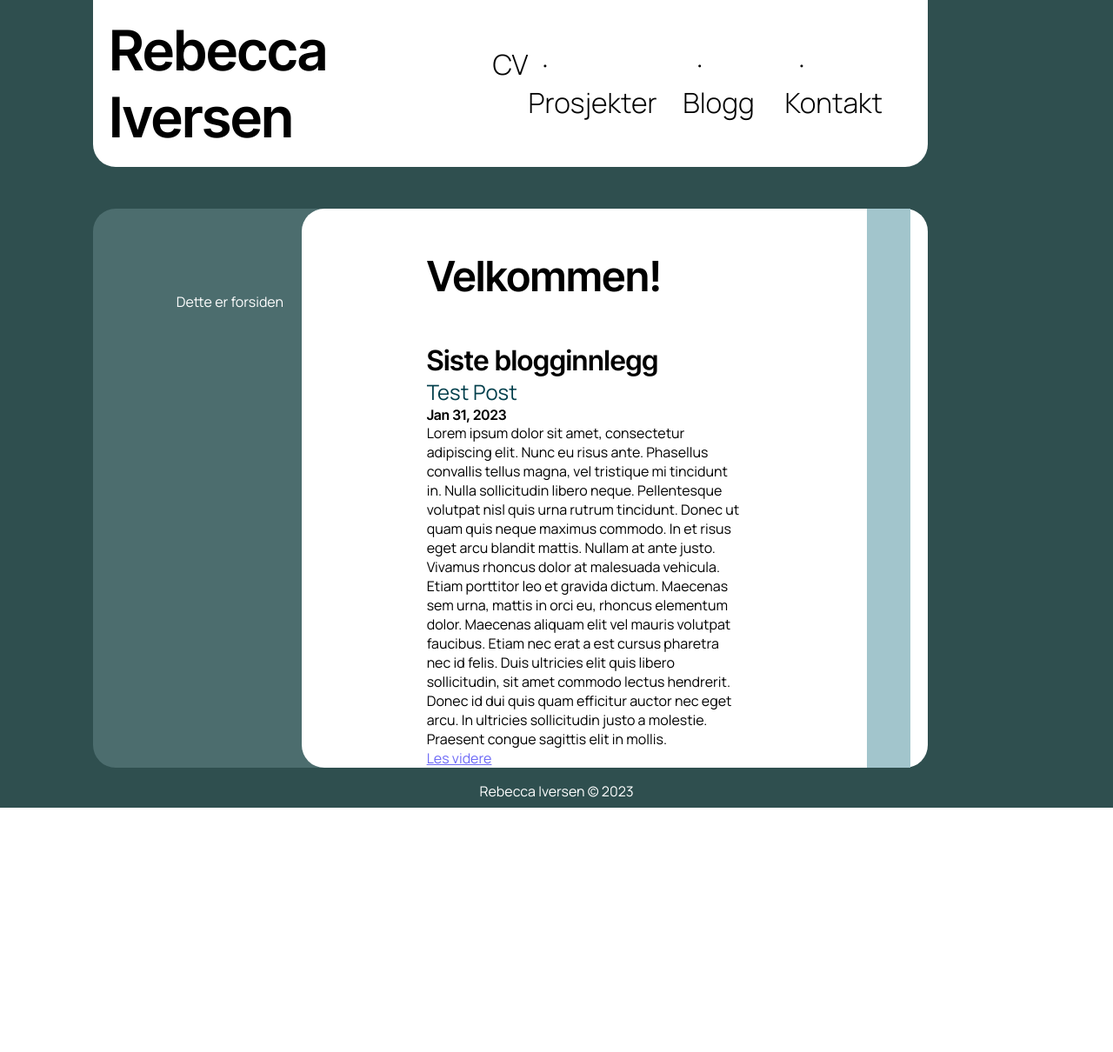
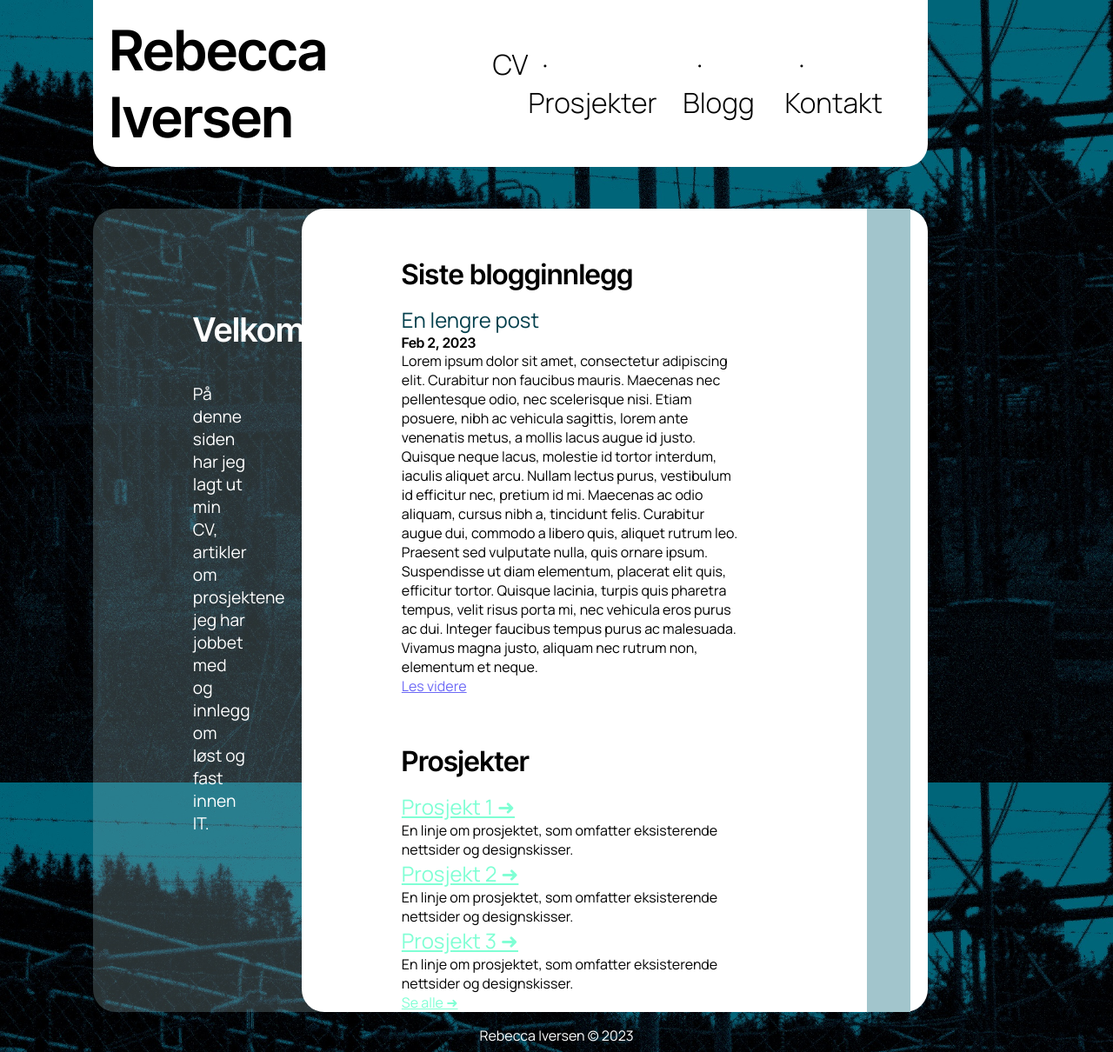
Before and after one commit to reiv003/Portef-ljesiden, a Jekyll site: the page built from _pages/index.markdown, in a window 1280 px wide. Shown: the whole page at 87% size. Built offline with Jekyll 4.4.1, drawn with Linux system fonts in a browser that asks for light colours; before the commit the page ends 929 px from its top, so only the background shows below that.

Commit message:
Added bg image, temp favicon and changes to the layout

```diff
--- a/_pages/index.markdown
+++ b/_pages/index.markdown
@@ -5,11 +5,14 @@ permalink: /
 ---
 
 <div class="sidebar">
-    Dette er forsiden
+<div class="sidebar__content">
+    <div><h1 class="sidebar__title">Velkommen!</h1></div>
+    <div>
+     På denne siden har jeg lagt ut min CV, artikler om prosjektene jeg har jobbet med og innlegg om løst og fast innen IT.</div>
+    </div>
 </div>
 
 <div class="index">
-    <div><h1>Velkommen!</h1></div>
     <div>
         <h2>Siste blogginnlegg</h2>
         <ul>
@@ -22,6 +25,27 @@ permalink: /
             {% endfor %}
         </ul>
     </div>
+    <div>
+        <h2>Prosjekter</h2>
+        <div>
+            <ul>
+            <li>
+                <h3><a href="/prosjekter">Prosjekt 1 ➜</a></h3>
+                <div>En linje om prosjektet, som omfatter eksisterende nettsider og designskisser.</div>
+            </li>
+            <li>
+                <h3>
+                <a href="/prosjekter">Prosjekt 2 ➜</a></h3>
+                <div>En linje om prosjektet, som omfatter eksisterende nettsider og designskisser.</div>
+            </li>
+            <li>
+                <h3><a href="/prosjekter">Prosjekt 3 ➜</a></h3>
+                <div>En linje om prosjektet, som omfatter eksisterende nettsider og designskisser.</div>
+            </li>
+            </ul>
+            <div><a href="/prosjekter">Se alle ➜</a></div>
+        </div>
+    </div>
 
 </div>
 <div class="accent"><div class="accent2"></div></div>
--- a/_sass/_fonts.scss
+++ b/_sass/_fonts.scss
@@ -56,6 +56,14 @@
     color: var(--inverse-text-color);
 }
 
+.sidebar {
+    font-size: 1.2em;
+}
+
+.sidebar__title {
+    font-size: 2em;
+}
+
 .post__content h2 {
     font-size: 2em;
     font-family: InterTightThin;
--- a/_sass/_general.scss
+++ b/_sass/_general.scss
@@ -1,6 +1,10 @@
 //because it is the top level element, container is placed first here despite being an id.
 #container {
     background-color: var(--site-background-color);
+    background-image: url("/images/master_teal_50.jpg");
+    background-repeat: no-repeat;
+    background-attachment: fixed;
+    background-size: cover;
     min-height: 100vh;
     display: grid;
     grid-template-columns: repeat(12,1fr);
@@ -59,10 +63,18 @@ footer {
     z-index: 1;
 }
 
+.post__content {
+    white-space: pre-line;
+}
+
 .index > div, .blog > div {
-    margin-left: 20%;
-    margin-top: 3em;
+    margin-left: 16%;
+    margin-top: 3.5em;
     margin-right: 30%;
+}
+
+.index h2 {
+    margin-bottom: 0.5em;
 }
 
 .sidebar {
@@ -72,6 +84,17 @@ footer {
     grid-column: 1 / 5;
     grid-row: 1;
 
+}
+
+.sidebar__content {
+    display: flex;
+    flex-direction: column;
+    justify-content: center;
+    margin-right: 30%;
+}
+
+.sidebar__content div {
+    margin-bottom: 2em;
 }
 
 .accent {
--- /dev/null
+++ b/posts/2023/_posts/2023-02-02-en-lengre-post.md
@@ -0,0 +1,34 @@
+---
+title: "En lengre post"
+tags: [oppdatering]
+---
+
+Lorem ipsum dolor sit amet, consectetur adipiscing elit. Curabitur non faucibus mauris. Maecenas nec pellentesque odio, nec scelerisque nisi. Etiam posuere, nibh ac vehicula sagittis, lorem ante venenatis metus, a mollis lacus augue id justo. Quisque neque lacus, molestie id tortor interdum, iaculis aliquet arcu. Nullam lectus purus, vestibulum id efficitur nec, pretium id mi. Maecenas ac odio aliquam, cursus nibh a, tincidunt felis. Curabitur augue dui, commodo a libero quis, aliquet rutrum leo. Praesent sed vulputate nulla, quis ornare ipsum. Suspendisse ut diam elementum, placerat elit quis, efficitur tortor. Quisque lacinia, turpis quis pharetra tempus, velit risus porta mi, nec vehicula eros purus ac dui. Integer faucibus tempus purus ac malesuada. Vivamus magna justo, aliquam nec rutrum non, elementum et neque.
+
+Praesent a finibus dolor. Vivamus semper tortor vel augue fringilla, in porttitor nisl aliquam. Ut metus nisl, tristique id porttitor ut, hendrerit ac sapien. Ut finibus metus lorem, id pretium eros auctor quis. Vivamus vestibulum neque eu tellus commodo, at ornare ex lobortis. Praesent velit massa, blandit eu mollis ac, luctus at ligula. Vestibulum dictum sagittis felis, sit amet congue arcu facilisis nec. Ut ac finibus ante, at dictum justo. Pellentesque vel enim sit amet sapien auctor tristique et vestibulum ipsum. Sed congue accumsan enim ultricies ornare.
+
+Vestibulum euismod tellus nibh, sed viverra elit condimentum ut. Phasellus eleifend eu augue eget mollis. Nulla egestas tristique ante eu auctor. Aliquam nec enim dictum, pulvinar velit lacinia, sagittis nisi. Mauris mollis lacus at fringilla gravida. Donec rhoncus et arcu in ullamcorper. Cras iaculis tincidunt nisl, et efficitur libero aliquam in. Curabitur scelerisque id magna porttitor semper. Phasellus vel posuere eros. Nullam sed nisi vitae quam facilisis maximus nec et felis. Etiam efficitur sollicitudin lorem at ultricies.
+
+Praesent efficitur orci ac est laoreet tempus. Phasellus pharetra facilisis ligula, eget efficitur odio. Fusce posuere sapien at nisi dignissim, pellentesque maximus lacus gravida. Curabitur consequat consequat mauris vel ultrices. Curabitur ultrices sapien in eleifend condimentum. Mauris vitae tristique lacus, sit amet sagittis diam. Sed rutrum nibh eros, et varius purus porttitor eget. Sed blandit egestas lorem, id volutpat enim ultricies mattis. Curabitur viverra lacinia varius. Phasellus efficitur tincidunt nibh id pellentesque. Nullam gravida mauris in laoreet tempor. Pellentesque eget facilisis lacus. Suspendisse nisl dolor, ornare at varius nec, laoreet et lorem. Suspendisse efficitur dolor at nulla maximus lacinia.
+
+Integer at scelerisque ligula, interdum egestas ex. Suspendisse id enim quis risus dignissim condimentum vitae vel diam. Sed bibendum quam id turpis placerat lobortis. Morbi quis ullamcorper risus, vel ultricies lorem. Sed imperdiet facilisis lorem id rhoncus. Maecenas ut bibendum elit. Sed sit amet urna aliquet, fermentum metus non, aliquam odio. Nullam nibh metus, porta vitae hendrerit volutpat, elementum quis nunc. Nam vulputate justo pulvinar, sagittis enim at, consequat ipsum.
+
+Lorem ipsum dolor sit amet, consectetur adipiscing elit. Curabitur non faucibus mauris. Maecenas nec pellentesque odio, nec scelerisque nisi. Etiam posuere, nibh ac vehicula sagittis, lorem ante venenatis metus, a mollis lacus augue id justo. Quisque neque lacus, molestie id tortor interdum, iaculis aliquet arcu. Nullam lectus purus, vestibulum id efficitur nec, pretium id mi. Maecenas ac odio aliquam, cursus nibh a, tincidunt felis. Curabitur augue dui, commodo a libero quis, aliquet rutrum leo. Praesent sed vulputate nulla, quis ornare ipsum. Suspendisse ut diam elementum, placerat elit quis, efficitur tortor. Quisque lacinia, turpis quis pharetra tempus, velit risus porta mi, nec vehicula eros purus ac dui. Integer faucibus tempus purus ac malesuada. Vivamus magna justo, aliquam nec rutrum non, elementum et neque.
+
+Praesent a finibus dolor. Vivamus semper tortor vel augue fringilla, in porttitor nisl aliquam. Ut metus nisl, tristique id porttitor ut, hendrerit ac sapien. Ut finibus metus lorem, id pretium eros auctor quis. Vivamus vestibulum neque eu tellus commodo, at ornare ex lobortis. Praesent velit massa, blandit eu mollis ac, luctus at ligula. Vestibulum dictum sagittis felis, sit amet congue arcu facilisis nec. Ut ac finibus ante, at dictum justo. Pellentesque vel enim sit amet sapien auctor tristique et vestibulum ipsum. Sed congue accumsan enim ultricies ornare.
+
+Vestibulum euismod tellus nibh, sed viverra elit condimentum ut. Phasellus eleifend eu augue eget mollis. Nulla egestas tristique ante eu auctor. Aliquam nec enim dictum, pulvinar velit lacinia, sagittis nisi. Mauris mollis lacus at fringilla gravida. Donec rhoncus et arcu in ullamcorper. Cras iaculis tincidunt nisl, et efficitur libero aliquam in. Curabitur scelerisque id magna porttitor semper. Phasellus vel posuere eros. Nullam sed nisi vitae quam facilisis maximus nec et felis. Etiam efficitur sollicitudin lorem at ultricies.
+
+Praesent efficitur orci ac est laoreet tempus. Phasellus pharetra facilisis ligula, eget efficitur odio. Fusce posuere sapien at nisi dignissim, pellentesque maximus lacus gravida. Curabitur consequat consequat mauris vel ultrices. Curabitur ultrices sapien in eleifend condimentum. Mauris vitae tristique lacus, sit amet sagittis diam. Sed rutrum nibh eros, et varius purus porttitor eget. Sed blandit egestas lorem, id volutpat enim ultricies mattis. Curabitur viverra lacinia varius. Phasellus efficitur tincidunt nibh id pellentesque. Nullam gravida mauris in laoreet tempor. Pellentesque eget facilisis lacus. Suspendisse nisl dolor, ornare at varius nec, laoreet et lorem. Suspendisse efficitur dolor at nulla maximus lacinia.
+
+Integer at scelerisque ligula, interdum egestas ex. Suspendisse id enim quis risus dignissim condimentum vitae vel diam. Sed bibendum quam id turpis placerat lobortis. Morbi quis ullamcorper risus, vel ultricies lorem. Sed imperdiet facilisis lorem id rhoncus. Maecenas ut bibendum elit. Sed sit amet urna aliquet, fermentum metus non, aliquam odio. Nullam nibh metus, porta vitae hendrerit volutpat, elementum quis nunc. Nam vulputate justo pulvinar, sagittis enim at, consequat ipsum.
+
+Lorem ipsum dolor sit amet, consectetur adipiscing elit. Curabitur non faucibus mauris. Maecenas nec pellentesque odio, nec scelerisque nisi. Etiam posuere, nibh ac vehicula sagittis, lorem ante venenatis metus, a mollis lacus augue id justo. Quisque neque lacus, molestie id tortor interdum, iaculis aliquet arcu. Nullam lectus purus, vestibulum id efficitur nec, pretium id mi. Maecenas ac odio aliquam, cursus nibh a, tincidunt felis. Curabitur augue dui, commodo a libero quis, aliquet rutrum leo. Praesent sed vulputate nulla, quis ornare ipsum. Suspendisse ut diam elementum, placerat elit quis, efficitur tortor. Quisque lacinia, turpis quis pharetra tempus, velit risus porta mi, nec vehicula eros purus ac dui. Integer faucibus tempus purus ac malesuada. Vivamus magna justo, aliquam nec rutrum non, elementum et neque.
+
+Praesent a finibus dolor. Vivamus semper tortor vel augue fringilla, in porttitor nisl aliquam. Ut metus nisl, tristique id porttitor ut, hendrerit ac sapien. Ut finibus metus lorem, id pretium eros auctor quis. Vivamus vestibulum neque eu tellus commodo, at ornare ex lobortis. Praesent velit massa, blandit eu mollis ac, luctus at ligula. Vestibulum dictum sagittis felis, sit amet congue arcu facilisis nec. Ut ac finibus ante, at dictum justo. Pellentesque vel enim sit amet sapien auctor tristique et vestibulum ipsum. Sed congue accumsan enim ultricies ornare.
+
+Vestibulum euismod tellus nibh, sed viverra elit condimentum ut. Phasellus eleifend eu augue eget mollis. Nulla egestas tristique ante eu auctor. Aliquam nec enim dictum, pulvinar velit lacinia, sagittis nisi. Mauris mollis lacus at fringilla gravida. Donec rhoncus et arcu in ullamcorper. Cras iaculis tincidunt nisl, et efficitur libero aliquam in. Curabitur scelerisque id magna porttitor semper. Phasellus vel posuere eros. Nullam sed nisi vitae quam facilisis maximus nec et felis. Etiam efficitur sollicitudin lorem at ultricies.
+
+Praesent efficitur orci ac est laoreet tempus. Phasellus pharetra facilisis ligula, eget efficitur odio. Fusce posuere sapien at nisi dignissim, pellentesque maximus lacus gravida. Curabitur consequat consequat mauris vel ultrices. Curabitur ultrices sapien in eleifend condimentum. Mauris vitae tristique lacus, sit amet sagittis diam. Sed rutrum nibh eros, et varius purus porttitor eget. Sed blandit egestas lorem, id volutpat enim ultricies mattis. Curabitur viverra lacinia varius. Phasellus efficitur tincidunt nibh id pellentesque. Nullam gravida mauris in laoreet tempor. Pellentesque eget facilisis lacus. Suspendisse nisl dolor, ornare at varius nec, laoreet et lorem. Suspendisse efficitur dolor at nulla maximus lacinia.
+
+Integer at scelerisque ligula, interdum egestas ex. Suspendisse id enim quis risus dignissim condimentum vitae vel diam. Sed bibendum quam id turpis placerat lobortis. Morbi quis ullamcorper risus, vel ultricies lorem. Sed imperdiet facilisis lorem id rhoncus. Maecenas ut bibendum elit. Sed sit amet urna aliquet, fermentum metus non, aliquam odio. Nullam nibh metus, porta vitae hendrerit volutpat, elementum quis nunc. Nam vulputate justo pulvinar, sagittis enim at, consequat ipsum.
```
Also changed, not shown: favicon.png (added), images/master_teal_50.jpg (added).
